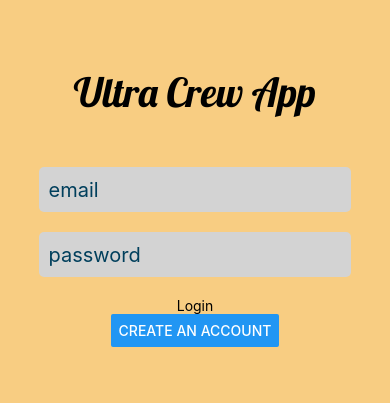
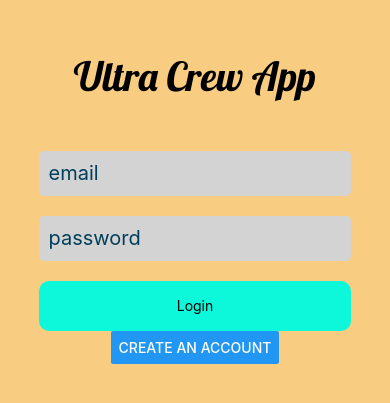
Before and after one commit to GreenField-Org/ultracrewmobile, a React Native app: screen /Login in a window 390 px wide. Shown: the part 215-618 px from the top of the page. Built offline with nearby package versions, Linux system fonts and the light colour scheme.

Commit message:
adding style to login pressable

```diff
--- a/Views/LoginScreen.js
+++ b/Views/LoginScreen.js
@@ -42,7 +42,7 @@ export default function LoginScreen({navigation}) {
 
         <Pressable
         title="Login"
-        style={styles.button}
+        style={styles.loginButton}
         onPress={() => navigation.navigate('Home')}>
           <Text style={styles.text}>Login</Text>
         </Pressable>
```
